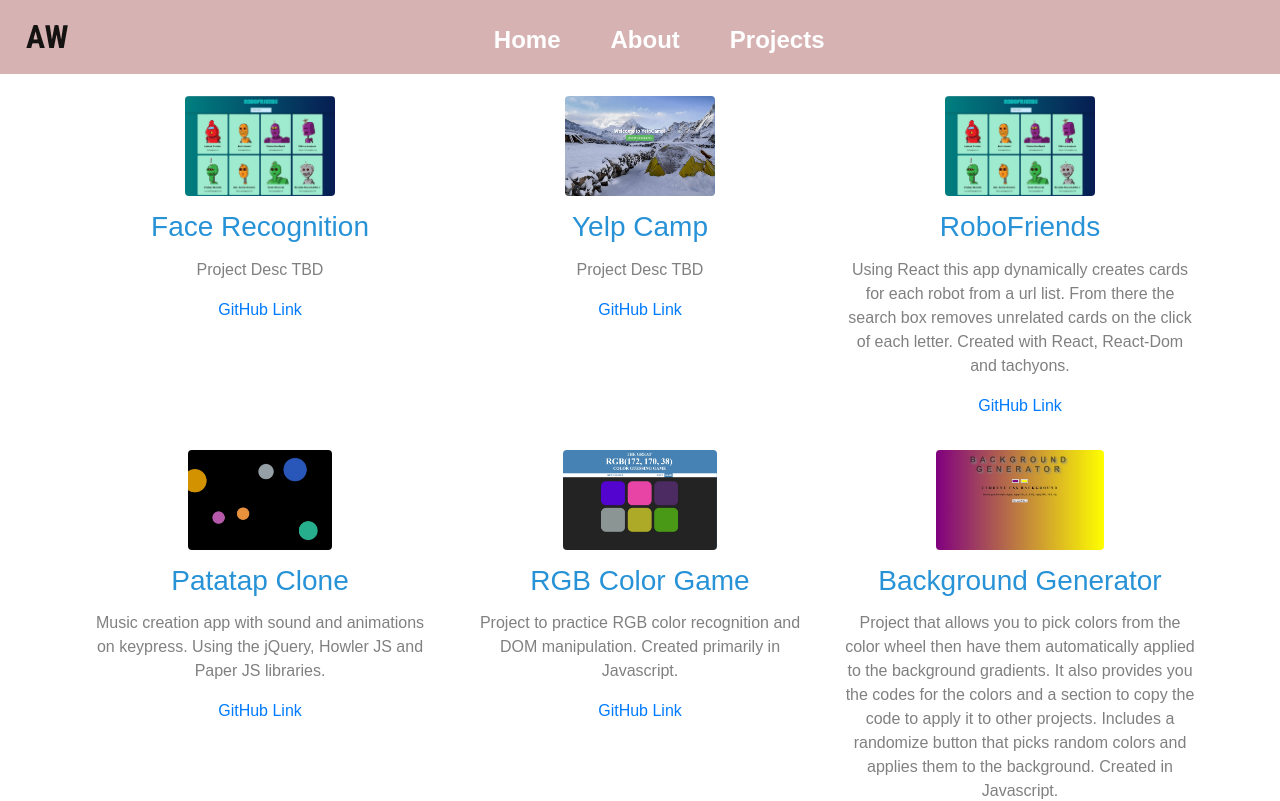
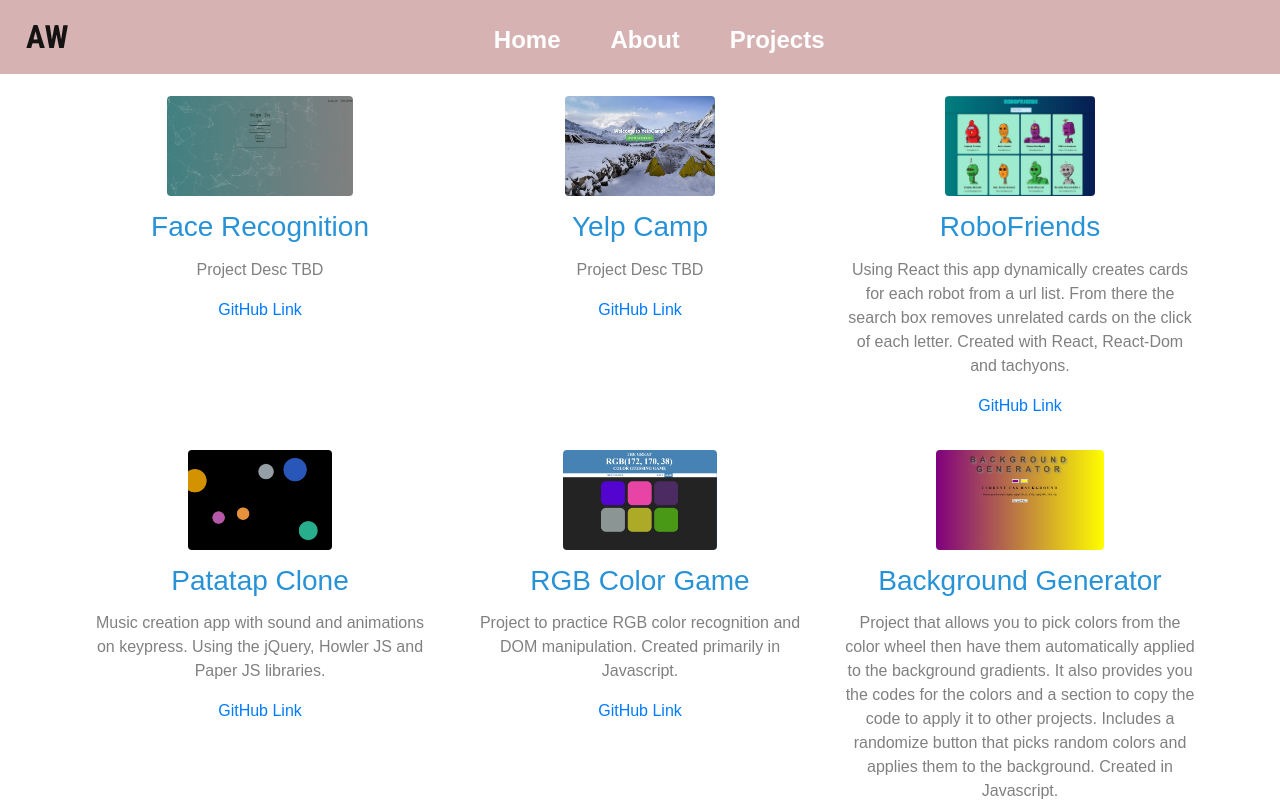
Before and after one commit to Aaron-Waguespack/resumelandingpage, a React (Create React App) app: page /projects in a window 1280 px wide. Shown: the top 801 px of the page. Built offline with nearby package versions, Linux system fonts and the light colour scheme.

Commit message:
added new project photo

```diff
--- a/src/components/projectlist.js
+++ b/src/components/projectlist.js
@@ -1,7 +1,7 @@
 export const projects = [
 {
 id: 1,
-image:"assets/robofriends.jpg",
+image:"assets/facerec.jpg",
 name: "Face Recognition",
 desc: "Project Desc TBD",
 link: "https://robofriends-aw.herokuapp.com/",
@@ -17,7 +17,7 @@ gitlink: "https://github.com/Aaron-Waguespack/YelpCamp"
 },
 {
 id: 3,
-image:"assets/robofriends.jpg",
+image:"assets/roboFriends.jpg",
 name: "RoboFriends",
 desc: "Using React this app dynamically creates cards for each robot from a url list. From there the search box removes unrelated cards on the click of each letter. Created with React, React-Dom and tachyons.",
 link: "https://robofriends-aw.herokuapp.com",
```
Also changed, not shown: public/assets/facerec.jpg (added).
